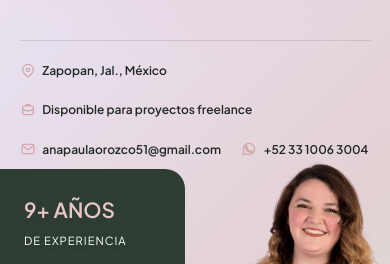
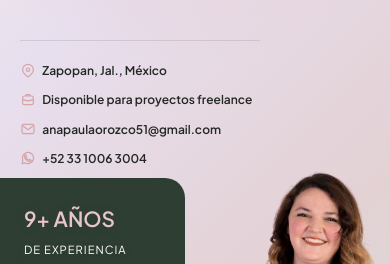
Before and after one commit to celaya51/portafolio-ana-paula, a plain HTML site: page index.html in a window 390 px wide. Shown: the part 431-695 px from the top of the page. Drawn offline with nearby package versions, Linux system fonts and the light colour scheme; a web font is replaced by a local one.

Commit message:
Evita que la foto del hero tape el telefono en movil
En movil el hero usa ana-paula-hero.webp como background anclado abajo a la
derecha, y la barra de contacto quedaba en fila de dos columnas justo sobre
la silueta: el numero de telefono se perdia sobre el cabello y la frase de
disponibilidad se cortaba.

Se apila la barra en una sola columna alineada a la izquierda y se limita a
min(72%, 240px), de modo que los datos quedan siempre sobre la zona libre del
degradado. Verificado a 390px (iPhone 13) y 414px (iPhone 11).

Tambien se actualiza el cache-buster del CSS a hero-info-movil-1.

```diff
--- a/index.html
+++ b/index.html
@@ -6,7 +6,7 @@
   <title>Ana Paula | Portafolio Creativo</title>
   <meta name="description" content="Portafolio de Ana Paula: diseño de marcas, sitios web y experiencias digitales." data-i18n-content="metaDescription">
   <link rel="icon" type="image/png" sizes="64x64" href="AP-favicon.png">
-  <link rel="stylesheet" href="style.css?v=hero-static-2">
+  <link rel="stylesheet" href="style.css?v=hero-info-movil-1">
   <!-- Google Fonts para tipografía elegante -->
   <link rel="preconnect" href="https://fonts.googleapis.com">
   <link rel="preconnect" href="https://fonts.gstatic.com" crossorigin>
--- a/style.css
+++ b/style.css
@@ -729,9 +729,19 @@ button:focus-visible {
     grid-column: 1 / -1;
     grid-row: 4;
   }
+  /* En móvil la foto del hero es un background anclado abajo a la derecha, así
+     que la silueta invade la última fila de datos. Apilamos la barra en una
+     sola columna alineada a la izquierda y la limitamos al ancho libre, de
+     modo que el teléfono, el correo y la disponibilidad nunca queden encima
+     de la imagen. */
   .hero-info-bar {
     grid-column: 1 / -1;
     grid-row: 5;
+    flex-direction: column;
+    align-items: flex-start;
+    gap: 10px;
+    max-width: min(72%, 240px);
+    min-width: 0;
   }
   .stats-card {
     grid-column: 1 / -1;
```
